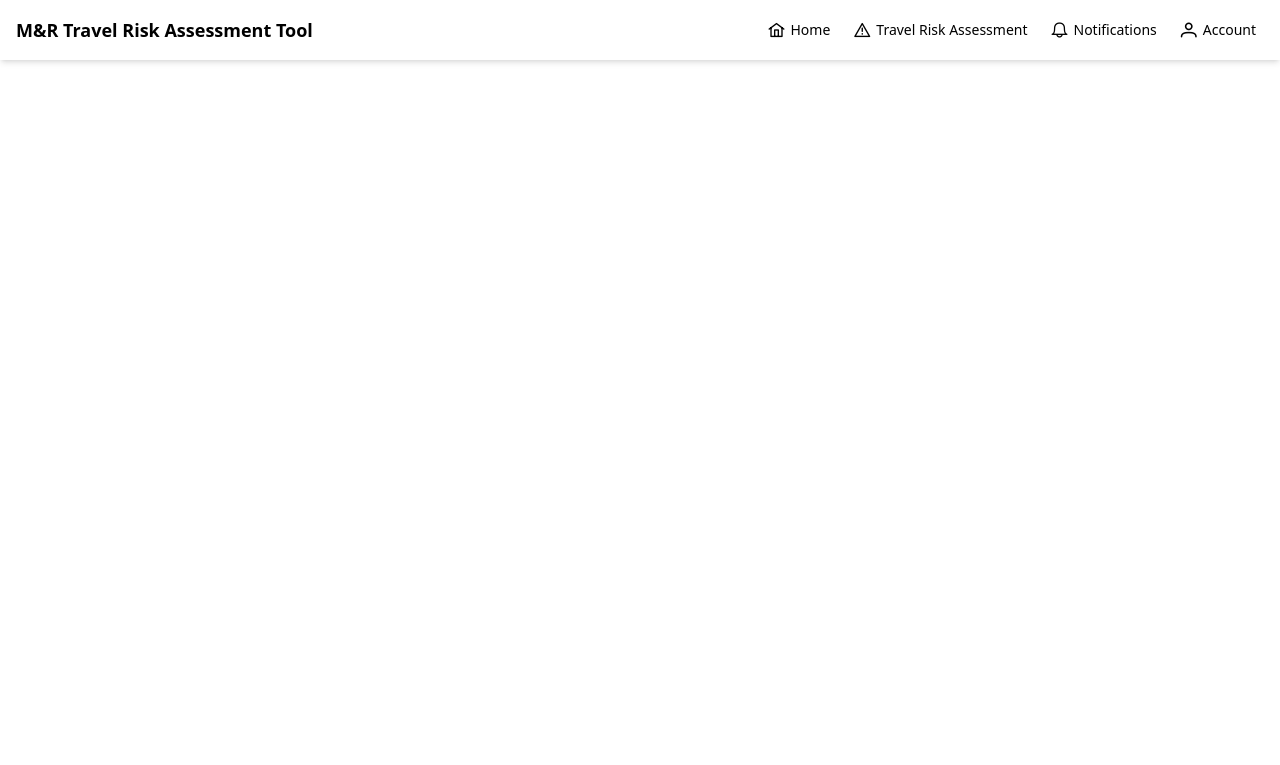
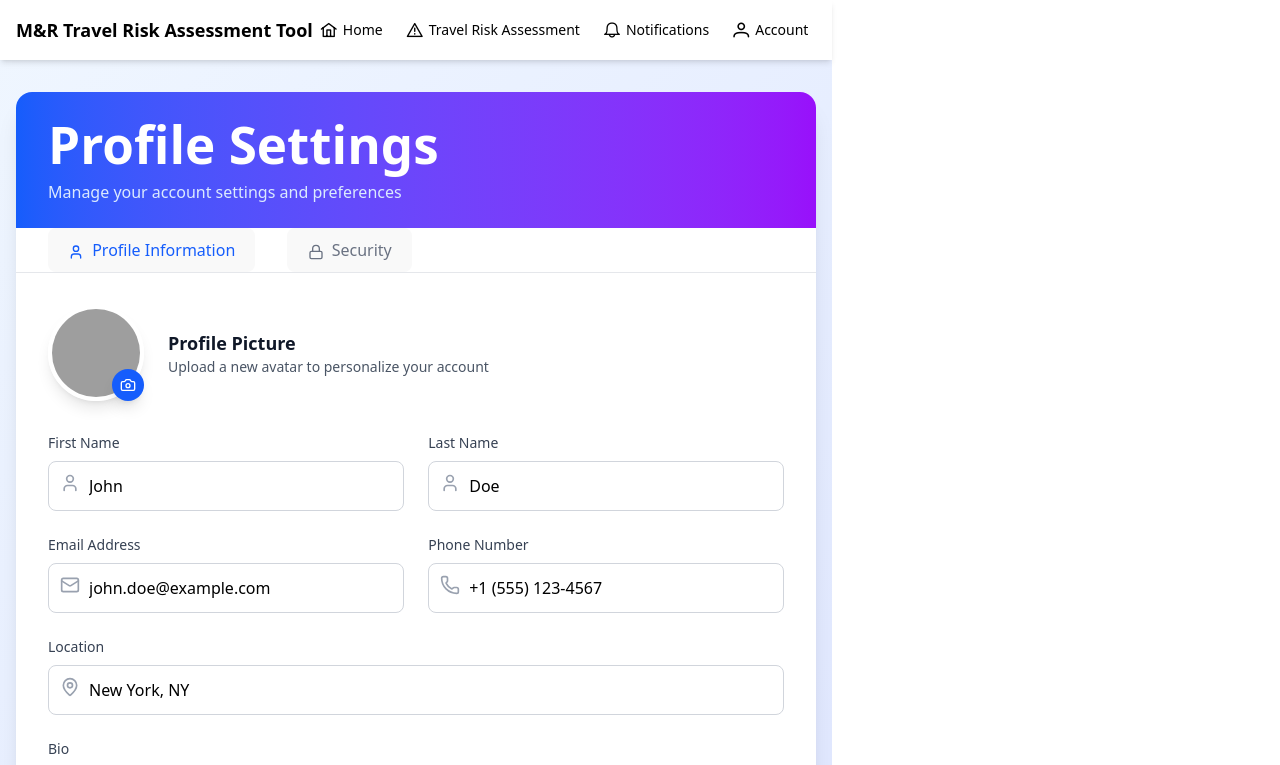
Before and after one commit to Thian0509/Monkey-RiverTeam11, a React (Vite) app in the folder client/: page /account in a window 1280 px wide. Shown: the top 765 px of the page. Built offline with nearby package versions, Linux system fonts and the light colour scheme; grey boxes are pictures that could not be loaded.

Commit message:
move ProfileSettings from `jsx` to `tsx`

```diff
--- a/client/src/App.tsx
+++ b/client/src/App.tsx
@@ -5,7 +5,7 @@ import Layout from "./Layout";
 import Home from './pages/Home';
 import TravelRisk from './pages/TravelRisk';
 import Notifications from './pages/Notifications';
-import Account from './pages/Account';
+import ProfileSettings from './pages/ProfileSettings';
 
 import { AuthForm } from './components/AuthForm';
 
@@ -27,7 +27,7 @@ function App() {
             <Route path="/" element={<Home />} />
             <Route path="/travelrisk" element={<TravelRisk />} />
             <Route path="/notifications" element={<Notifications />} />
-            <Route path="/account" element={<Account />} />
+            <Route path="/account" element={<ProfileSettings />} />
           </Routes>
         </Layout>
       ) : (
```
Also changed, not shown: client/src/pages/ProfileSettings.tsx (renamed from client/src/pages/ProfileSettings.jsx).
